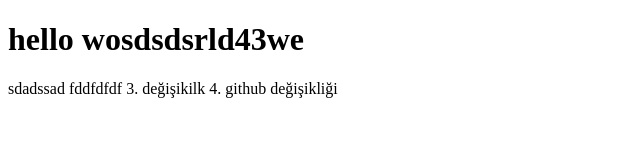
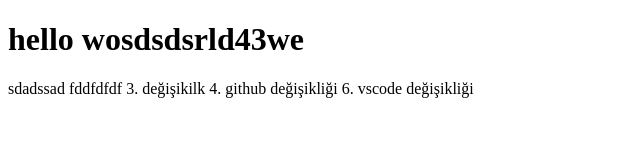
Before and after one commit to OsmanBahadirYlmz/JScript, a plain HTML site: page index.html in a window 1280 px wide. Shown: the whole page, without its empty margins (0-640 px from the left). Drawn offline with Linux system fonts and the light colour scheme.

Commit message:
vscode 62

```diff
--- a/index.html
+++ b/index.html
@@ -12,5 +12,6 @@
    fddfdfdf
    3. değişikilk
     4. github değişikliği
+    6. vscode değişikliği
 </body>
 </html>
```
